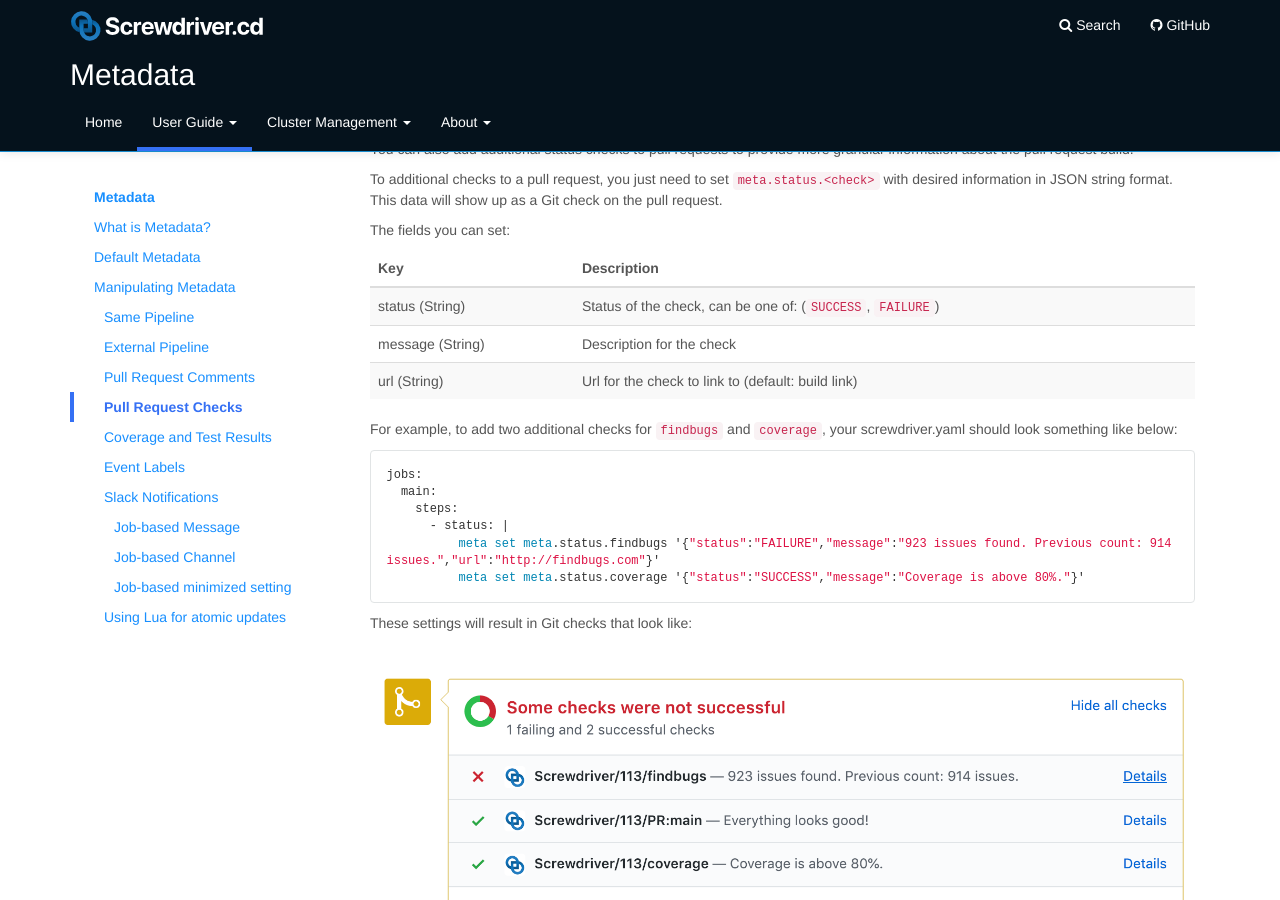
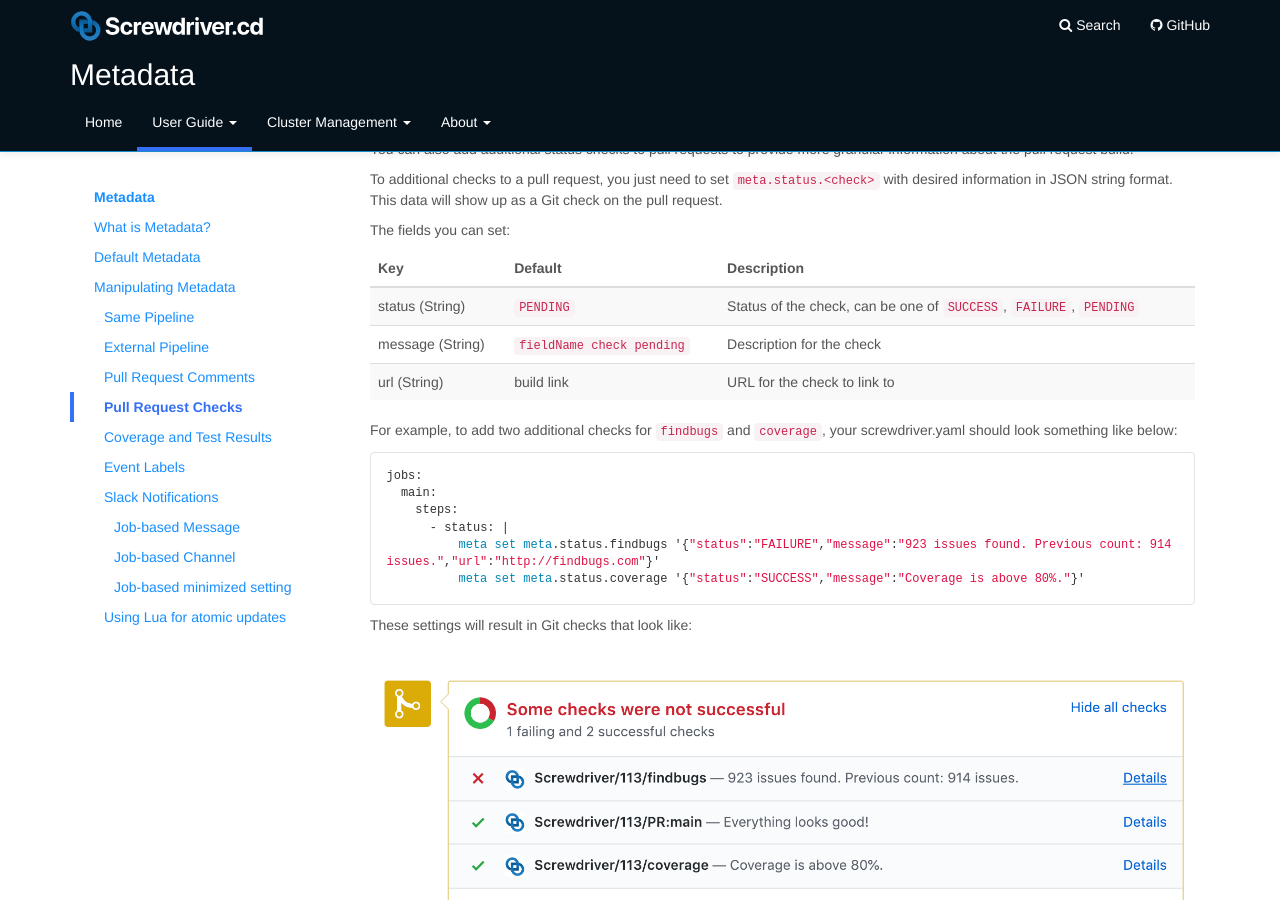
Before and after one commit to screwdriver-cd/guide, a Jekyll site: the page built from docs/user-guide/metadata.md, in a window 1280 px wide and 900 px high, scrolled down 3000 px. Built offline with Jekyll 4.4.1, drawn with Linux system fonts in a browser that asks for light colours.

Commit message:
fix: Support pending status check for GitHub PRs (#473)

```diff
--- a/docs/user-guide/metadata.md
+++ b/docs/user-guide/metadata.md
@@ -169,11 +169,11 @@ To additional checks to a pull request, you just need to set `meta.status.<check
 
 The fields you can set:
 
-| Key | Description |
-| --- | ----------- |
-| status (String) | Status of the check, can be one of: (`SUCCESS`, `FAILURE`) |
-| message (String) | Description for the check |
-| url (String) | Url for the check to link to (default: build link)
+| Key | Default | Description |
+| --- | ------- | ----------- |
+| status (String) | `PENDING` | Status of the check, can be one of `SUCCESS`, `FAILURE`, `PENDING` |
+| message (String) | `fieldName check pending` | Description for the check |
+| url (String) | build link | URL for the check to link to |
 
 For example, to add two additional checks for `findbugs` and `coverage`, your screwdriver.yaml should look something like below:
 
```
